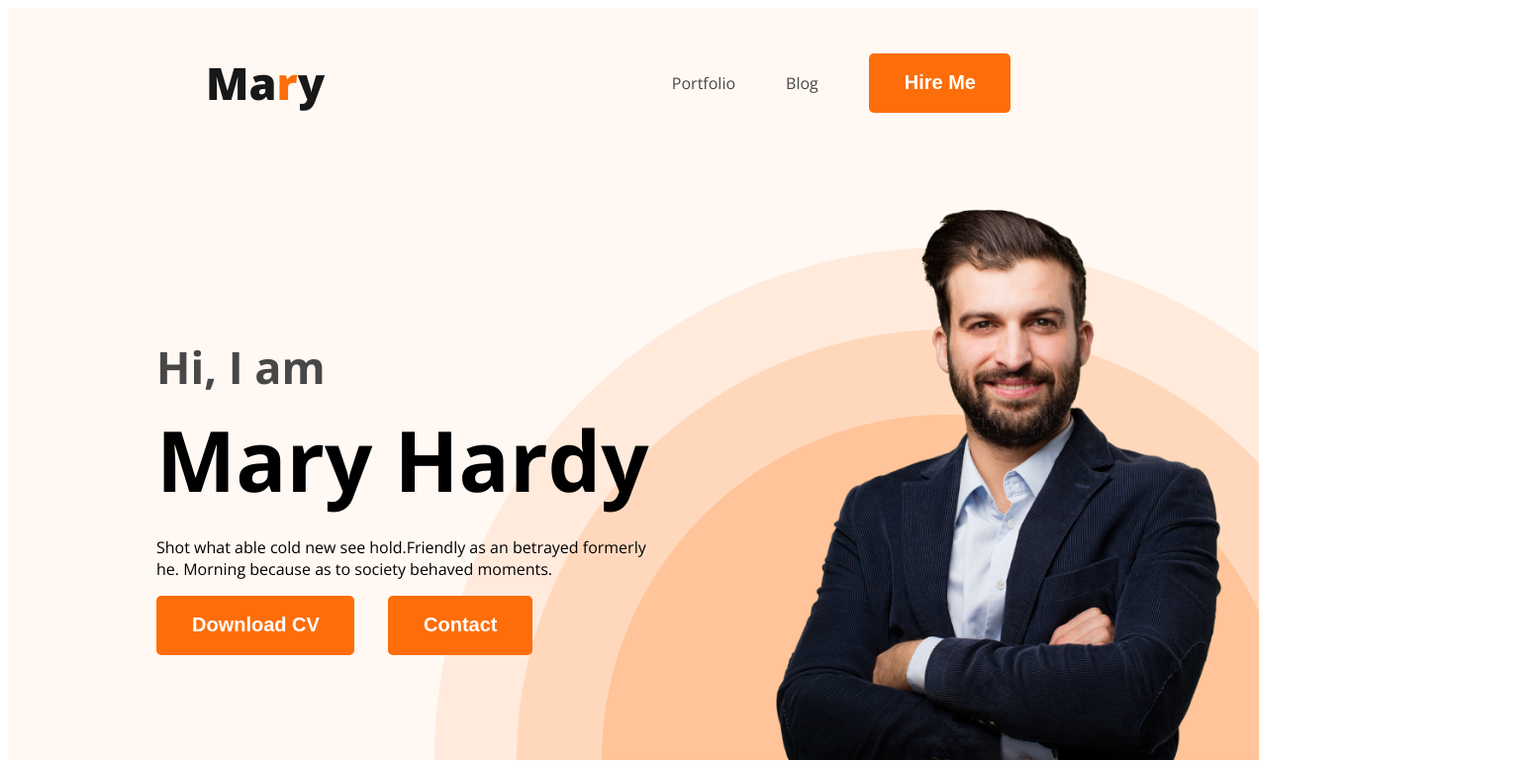
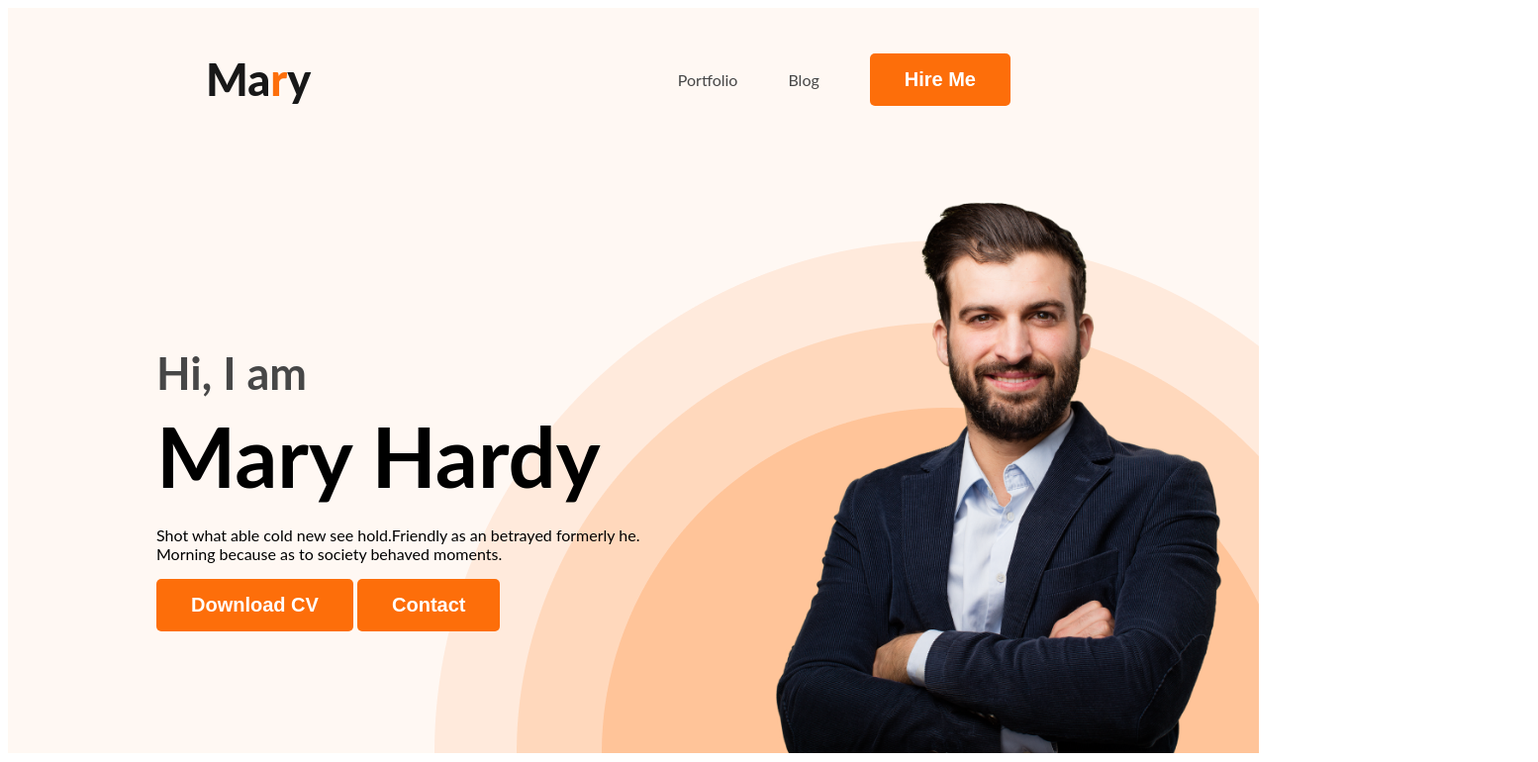
Before and after one commit to mukithalalim/web-developer-portfolio, a plain HTML site: page index.html in a window 1280 px wide. Shown: the top 770 px of the page at 99% size, 1554 px wide, since content can reach past the window. Drawn offline with nearby package versions, Linux system fonts and the light colour scheme.

Commit message:
nav updated

```diff
--- a/styles/portfolio.css
+++ b/styles/portfolio.css
@@ -1,6 +1,7 @@
 /* Common shared Style */
 body {
     font-family: 'Open Sans', sans-serif;
+    font-family: 'Lato', sans-serif;
 }
 
 .primary-color {
@@ -14,7 +15,7 @@ body {
     color: white;
     font-size: 20px;
     font-weight: 700;
-    padding: 18px 35px 19px 36px;
+    padding: 15px 35px;
 }
 
 .section-title {
@@ -38,7 +39,7 @@ nav {
     display: flex;
     justify-content: space-between;
     align-items: center;
-    margin: 0 200px;
+    margin: 0px 200px;
 }
 
 .nav-title {
@@ -100,10 +101,10 @@ nav a {
     margin-bottom: 20px;
 
 }
-
+/*
 #button-1 {
     margin: 0px 30px 0px 0px;
-}
+} */
 
 /* main section styles */
 main{
```
Also changed, not shown: index.html (+2 -0 lines).
